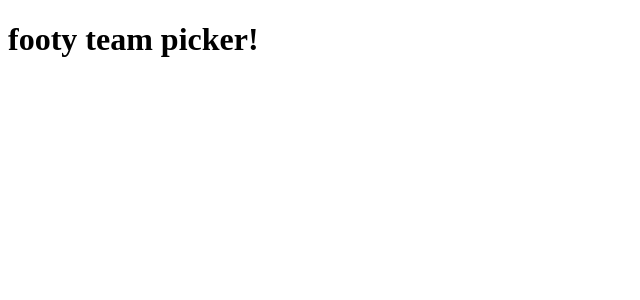
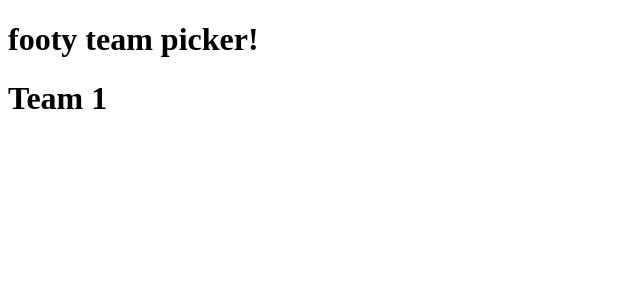
Before and after one commit to jacquescoetzee202/footy-team-picker, a React (Create React App) app: page / in a window 1280 px wide. Shown: the top 300 px of the page, without its empty margins (0-640 px from the left). Built offline with nearby package versions, Linux system fonts and the light colour scheme.

Commit message:
created TeamInput componenet

```diff
--- a/src/App.js
+++ b/src/App.js
@@ -1,10 +1,13 @@
 import React from 'react';
 import './styles/index.css';
+
+import TeamInput from "./components/TeamInput";
 
 function App() {
   return (
     <div className="App">
       <h1>footy team picker!</h1>
+      <TeamInput />
     </div>
   );
 }
--- /dev/null
+++ b/src/components/TeamInput/TeamInput.js
@@ -0,0 +1,7 @@
+const TeamInput = () => (
+    <div>
+        <h1>Team 1</h1>
+    </div>
+);
+
+export default TeamInput;
--- /dev/null
+++ b/src/components/TeamInput/index.js
@@ -0,0 +1,11 @@
+import TeamInput from "./TeamInput";
+
+import { connect } from "react-redux";
+
+const mapStateToProps = (state) => {
+    return {
+
+    };
+};
+
+export default connect(mapStateToProps)(TeamInput);
```
